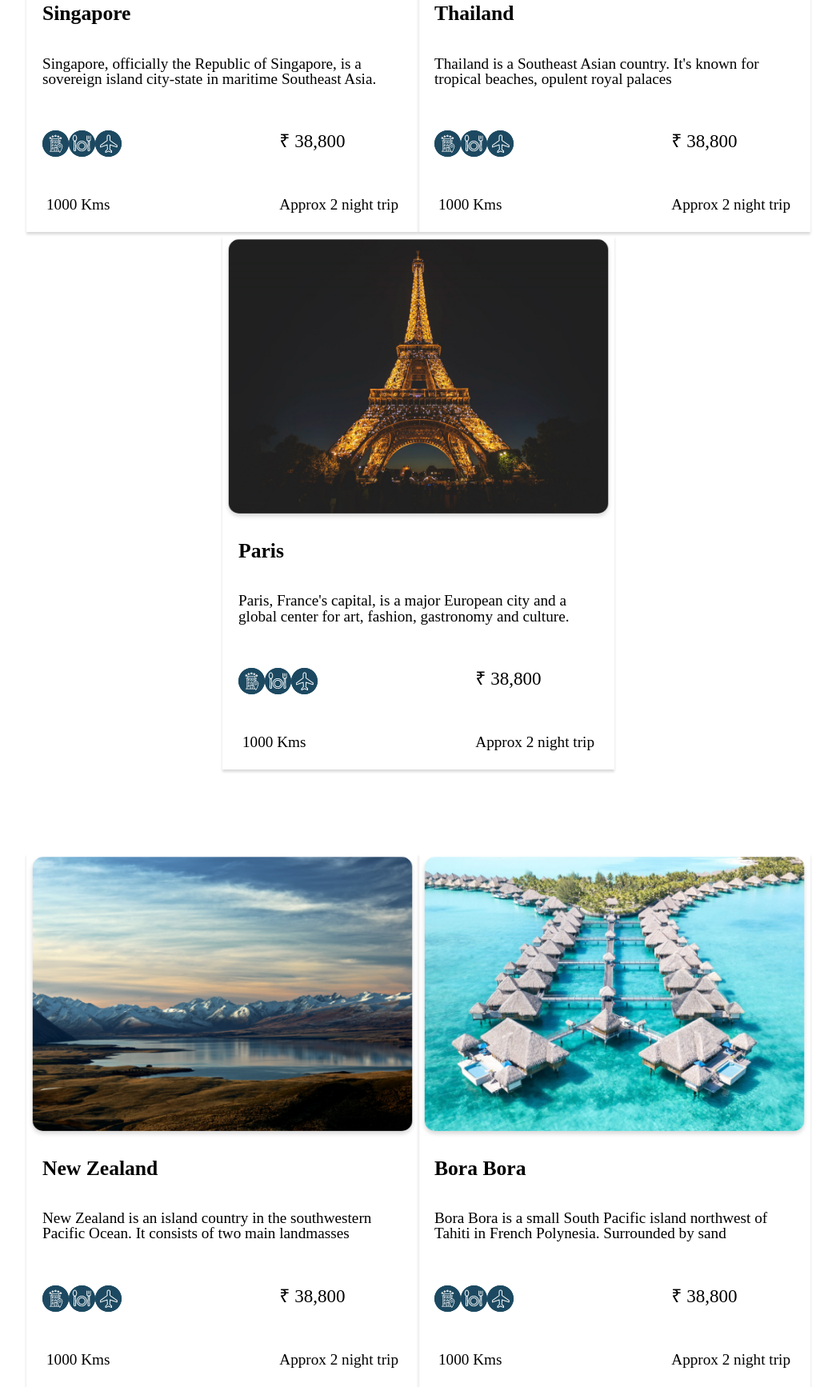
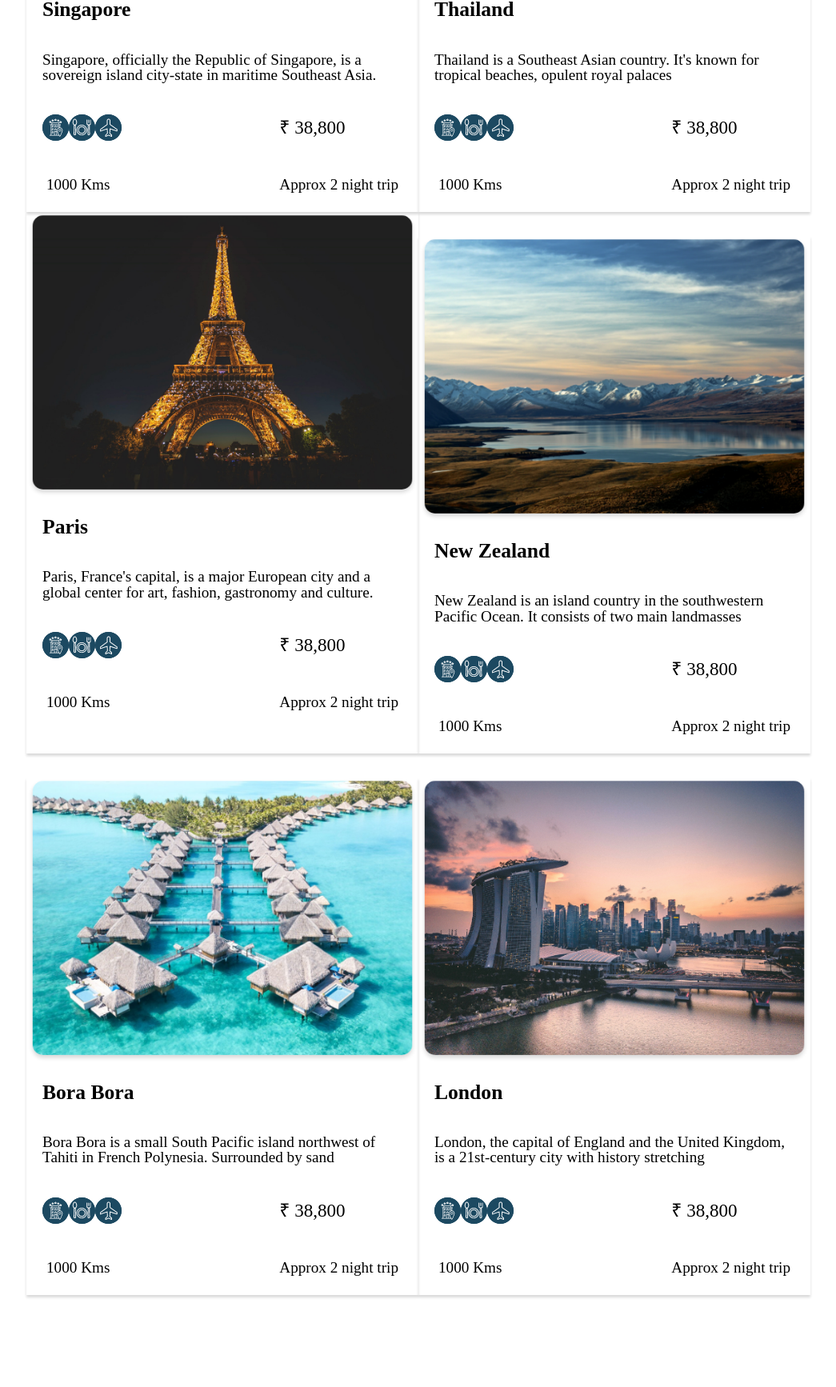
Before and after one commit to megi-j/travel-website, a plain HTML site: page index.html in a window 1280 px wide. Shown: the part 2495-4229 px from the top of the page at 80% size, without its empty margins (117-1162 px from the left). Drawn offline with Linux system fonts and the light colour scheme.

Commit message:
added responsive max-width 1024px

```diff
--- a/css/style.css
+++ b/css/style.css
@@ -196,7 +196,7 @@ header button {
 
 
     /* margin-left: 10px; */
-    margin-top: 5px;
+    /* margin-top: 5px; */
     width: 490px;
 
     /* width: 100px;
@@ -213,10 +213,9 @@ header button {
 .reccomndation h1 {
     margin-bottom: 79px;
 }
-/* .reccomndation nav ul {
-    display: flex;
-    justify-content: center;
-} */
+.new-zealand, .bora-bora, .london {
+    margin-top: 30px;
+}
 .reccomndation nav ul {
     display: flex;
     /* justify-content: center;
@@ -451,4 +450,12 @@ footer div p {
         margin-left: 0;
         margin-top: 20px;
     }
+    .paris {
+        margin-top: 30px;
+    }
+    .social-icons a img{
+        width: 35px;
+        height: 35px;
+
+    }
 }
--- a/index.html
+++ b/index.html
@@ -164,7 +164,7 @@
 
                         </div>
                     </div>
-                    <div class="destination-box">
+                    <div class="destination-box paris">
                         <img src="./images/Paris.png" alt="">
                         <h6>Paris</h6>
                         <p>Paris, France's capital, is a major European city and a global center for art, fashion, gastronomy and culture.</p>
@@ -192,9 +192,9 @@
 
                         </div>
                     </div>
-                </div>
-                <div class="destination-line">
-                    <div class="destination-box">
+                <!-- </div>
+                <div class="destination-line"> -->
+                    <div class="destination-box new-zealand">
                         <img src="./images/New Zealand.png" alt="">
                         <h6>New Zealand</h6>
                         <p>New Zealand is an island country in the southwestern Pacific Ocean. It consists of two main landmasses</p>
@@ -220,7 +220,7 @@
 
                         </div>
                     </div>
-                    <div class="destination-box">
+                    <div class="destination-box bora-bora">
                         <img src="/images/Bora Bora.png" alt="">
                         <h6>Bora Bora</h6>
                         <p>Bora Bora is a small South Pacific island northwest of Tahiti in French Polynesia. Surrounded by sand
@@ -247,7 +247,7 @@
 
                         </div>
                     </div>
-                    <div class="destination-box">
+                    <div class="destination-box london">
                         <img src="./images/London.png" alt="">
                         <h6>London </h6>
                         <p>London, the capital of England and the United Kingdom, is a 21st-century city with history stretching
```
